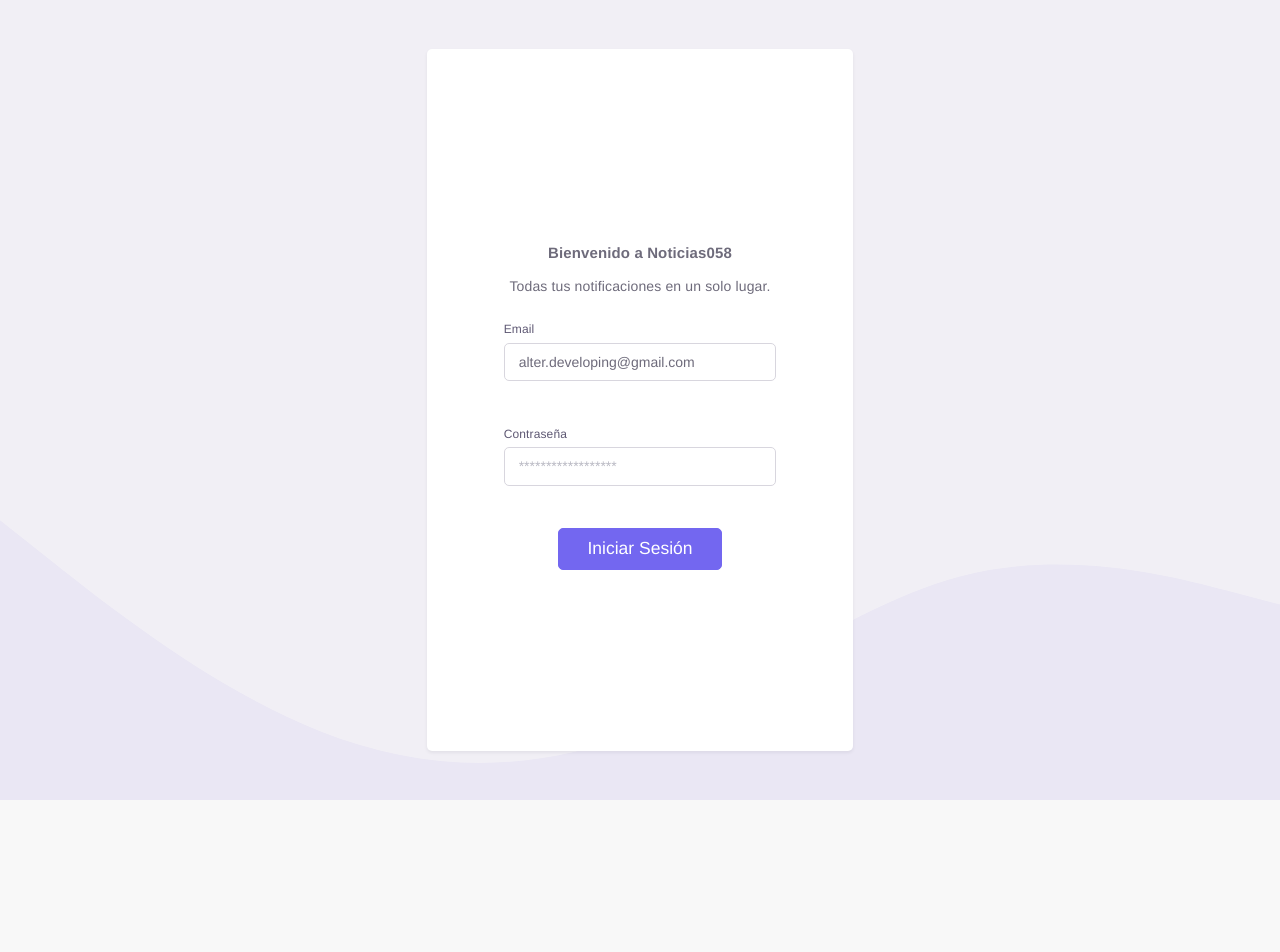
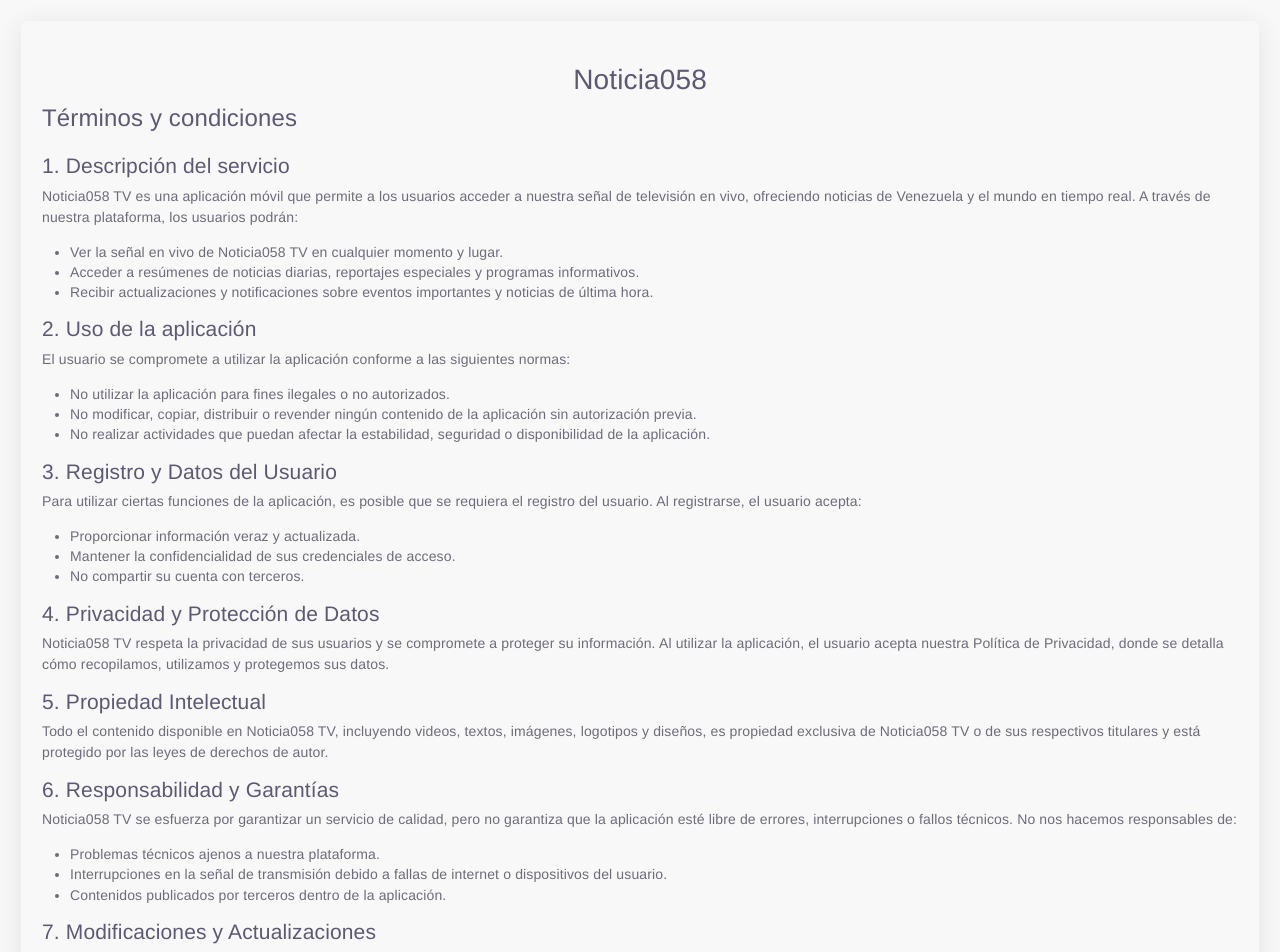
Before and after one commit to christopher-1988/noticia058-dashboard, a React (Vite) app: page /terminos in a window 1280 px wide. Before the commit this address led to /login. Shown: the top 952 px of the page. Before the commit the page ends 800 px from the top, so only its background shows below. Built offline with nearby package versions, Linux system fonts and the light colour scheme.

Commit message:
fit[general-router]:modificacion router y creacion de nueva page

```diff
--- /dev/null
+++ b/src/pages/terminos/terminos.tsx
@@ -0,0 +1,126 @@
+import { useState } from "react";
+import { faSearch, faFilter } from "@fortawesome/free-solid-svg-icons";
+import { FontAwesomeIcon } from "@fortawesome/react-fontawesome";
+import { Row, Col, Card, Button } from "react-bootstrap";
+
+const Terminos = () => {
+  //Hook
+
+  return (
+    <>
+      <Row>
+        <Col>
+          <Card className="m-2">
+            <Card.Header className="d-flex"></Card.Header>
+            <Card.Body>
+              <div className="text-center">
+                <h1>Noticia058</h1>
+              </div>
+
+              <h2 className="mb-2">Términos y condiciones</h2>
+
+              <h3>1. Descripción del servicio</h3>
+              <p>
+                Noticia058 TV es una aplicación móvil que permite a los usuarios
+                acceder a nuestra señal de televisión en vivo, ofreciendo
+                noticias de Venezuela y el mundo en tiempo real. A través de
+                nuestra plataforma, los usuarios podrán:
+              </p>
+              <ul>
+                <li>
+                  Ver la señal en vivo de Noticia058 TV en cualquier momento y
+                  lugar.
+                </li>
+                <li>
+                  Acceder a resúmenes de noticias diarias, reportajes especiales
+                  y programas informativos.
+                </li>
+                <li>
+                  Recibir actualizaciones y notificaciones sobre eventos
+                  importantes y noticias de última hora.
+                </li>
+              </ul>
+
+              <h3>2. Uso de la aplicación</h3>
+              <p>
+                El usuario se compromete a utilizar la aplicación conforme a las
+                siguientes normas:
+              </p>
+              <ul>
+                <li>
+                  No utilizar la aplicación para fines ilegales o no
+                  autorizados.
+                </li>
+                <li>
+                  No modificar, copiar, distribuir o revender ningún contenido
+                  de la aplicación sin autorización previa.
+                </li>
+                <li>
+                  No realizar actividades que puedan afectar la estabilidad,
+                  seguridad o disponibilidad de la aplicación.
+                </li>
+              </ul>
+
+              <h3>3. Registro y Datos del Usuario</h3>
+              <p>
+                Para utilizar ciertas funciones de la aplicación, es posible que
+                se requiera el registro del usuario. Al registrarse, el usuario
+                acepta:
+              </p>
+              <ul>
+                <li>Proporcionar información veraz y actualizada.</li>
+                <li>
+                  Mantener la confidencialidad de sus credenciales de acceso.
+                </li>
+                <li>No compartir su cuenta con terceros.</li>
+              </ul>
+              <h3>4. Privacidad y Protección de Datos</h3>
+              <p>
+                Noticia058 TV respeta la privacidad de sus usuarios y se
+                compromete a proteger su información. Al utilizar la aplicación,
+                el usuario acepta nuestra Política de Privacidad, donde se
+                detalla cómo recopilamos, utilizamos y protegemos sus datos.
+              </p>
+
+              <h3>5. Propiedad Intelectual</h3>
+              <p>
+                Todo el contenido disponible en Noticia058 TV, incluyendo
+                videos, textos, imágenes, logotipos y diseños, es propiedad
+                exclusiva de Noticia058 TV o de sus respectivos titulares y está
+                protegido por las leyes de derechos de autor.
+              </p>
+
+              <h3>6. Responsabilidad y Garantías</h3>
+              <p>
+                Noticia058 TV se esfuerza por garantizar un servicio de calidad,
+                pero no garantiza que la aplicación esté libre de errores,
+                interrupciones o fallos técnicos. No nos hacemos responsables
+                de:
+              </p>
+              <ul>
+                <li>Problemas técnicos ajenos a nuestra plataforma.</li>
+                <li>
+                  Interrupciones en la señal de transmisión debido a fallas de
+                  internet o dispositivos del usuario.
+                </li>
+                <li>
+                  Contenidos publicados por terceros dentro de la aplicación.
+                </li>
+              </ul>
+
+              <h3>7. Modificaciones y Actualizaciones</h3>
+              <p>
+                Nos reservamos el derecho de modificar estos términos y
+                condiciones en cualquier momento. Los usuarios serán notificados
+                sobre cambios importantes en la aplicación o en sus condiciones
+                de uso.
+              </p>
+            </Card.Body>
+          </Card>
+        </Col>
+      </Row>
+    </>
+  );
+};
+
+export default Terminos;
--- a/src/router/routers.tsx
+++ b/src/router/routers.tsx
@@ -11,6 +11,8 @@
   () => import("../pages/notificaciones/notificacion.tsx")
 );
 
+const Terminos = lazy(() => import("../pages/terminos/terminos.tsx"));
+
 function Routers() {
   return (
     <>
@@ -18,6 +20,7 @@
         <Routes>
           <Route path="/" element={<Navigate to="notificaciones" />} />
           <Route path="login" element={<Login />} />
+          <Route path="terminos" element={<Terminos />} />
           <Route element={<AuthGuard />}>
             <Route element={<WrapperVerticalLayout />}>
               <Route path="/" element={<Navigate to="/notificaciones" />} />
```
Also changed, not shown: 8 other files (tests, documents, lock files or other folders).
